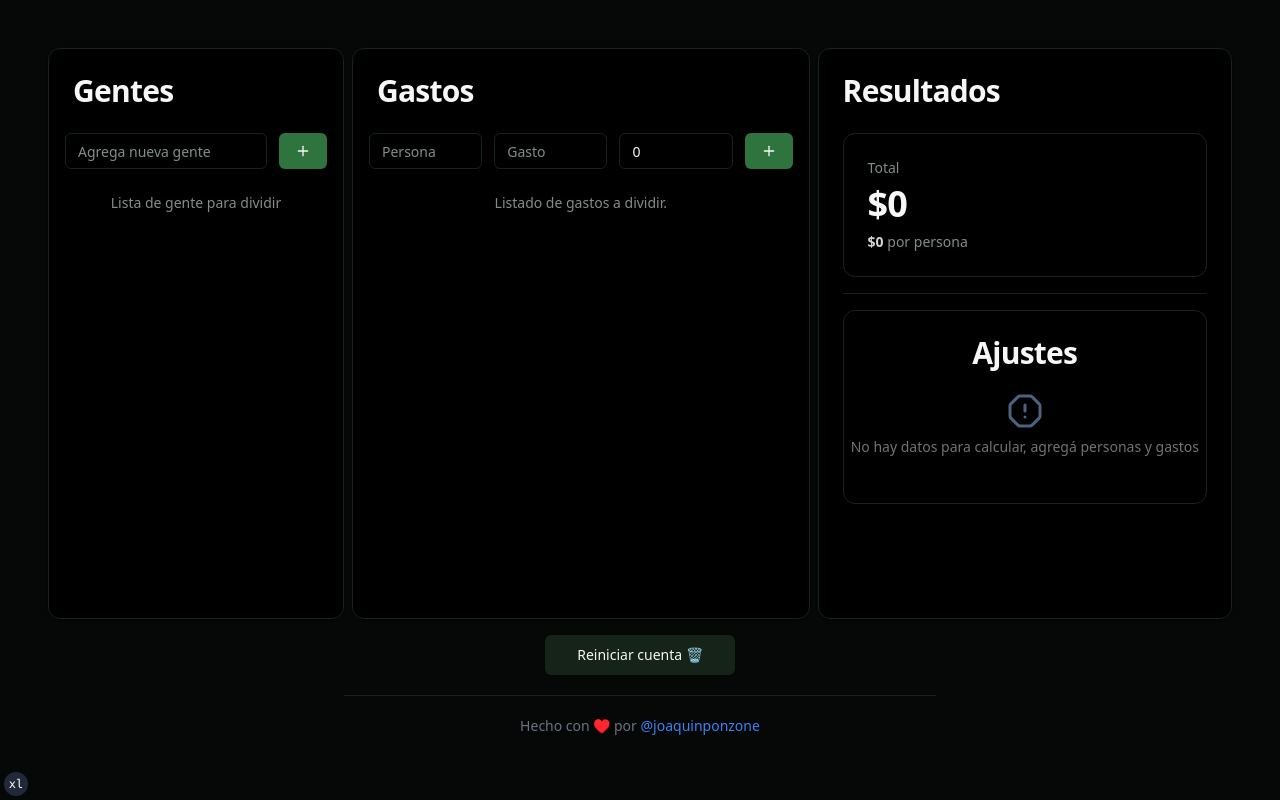
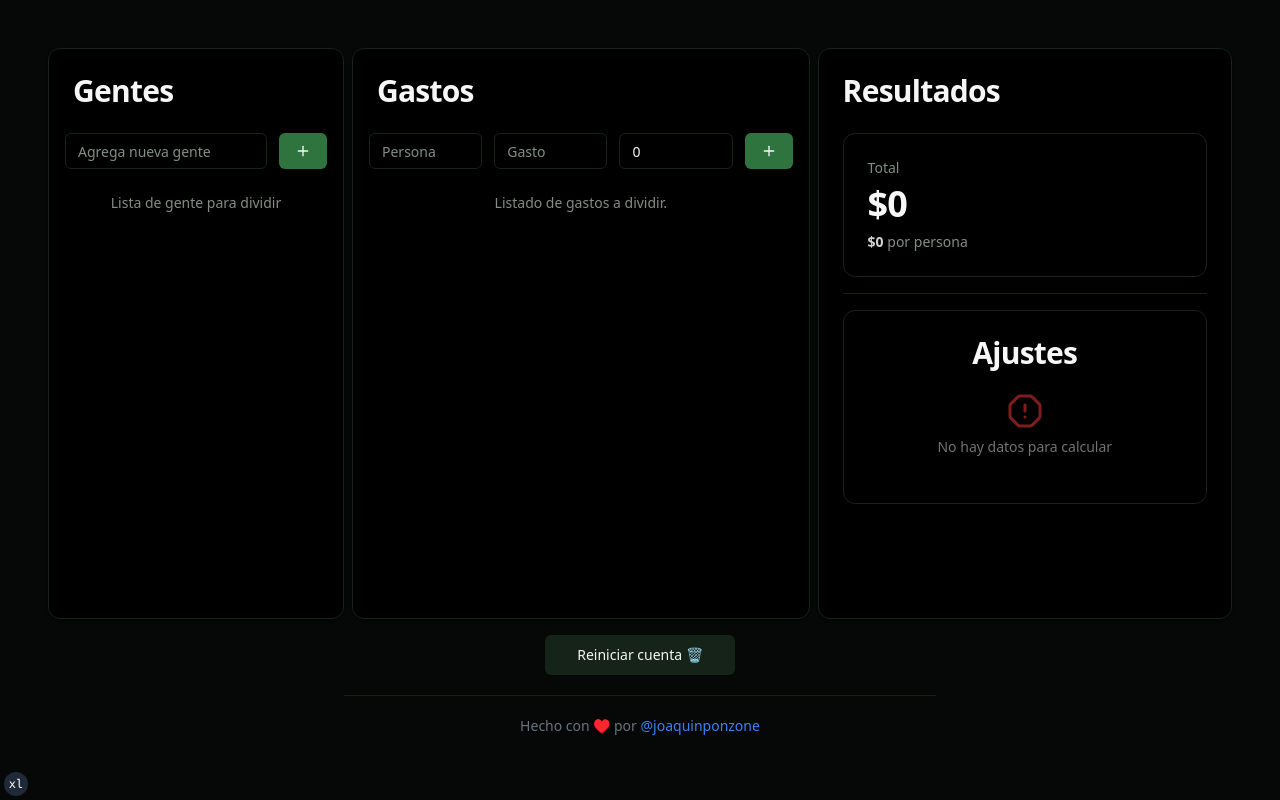
Before and after one commit to joaquinponzone/bill-splitter, a Next.js app: page / in a window 1280 px wide. Built offline with nearby package versions, Linux system fonts and the light colour scheme.

Commit message:
chore: Update SplitBills component UI

```diff
--- a/src/components/split-bills.tsx
+++ b/src/components/split-bills.tsx
@@ -72,9 +72,9 @@ export default function SplitBills({
                   className="text-neutral-500 hover:text-neutral-300 grid place-content-center gap-2"
                 >
                   <div className="w-full flex justify-center">
-                    <OctagonAlert size="36" className="text-blue-300/50" />
+                    <OctagonAlert size="36" className="text-destructive" />
                   </div>
-                  No hay datos para calcular, agregá personas y gastos
+                  No hay datos para calcular
                 </Button>
               </a>
             )}
```
